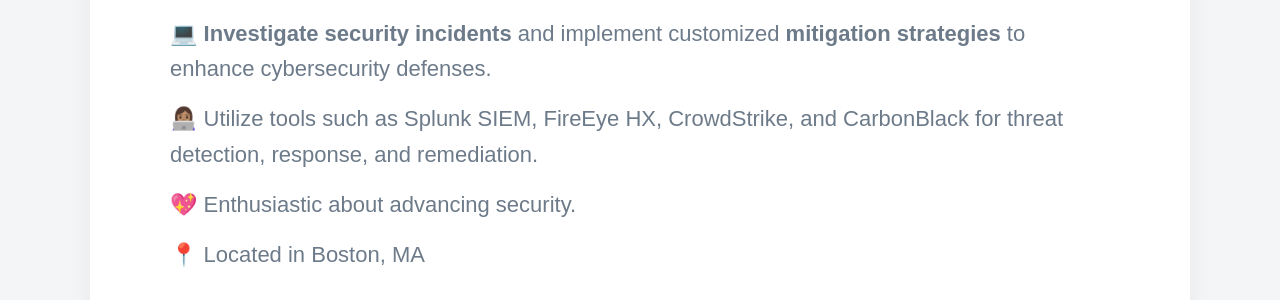
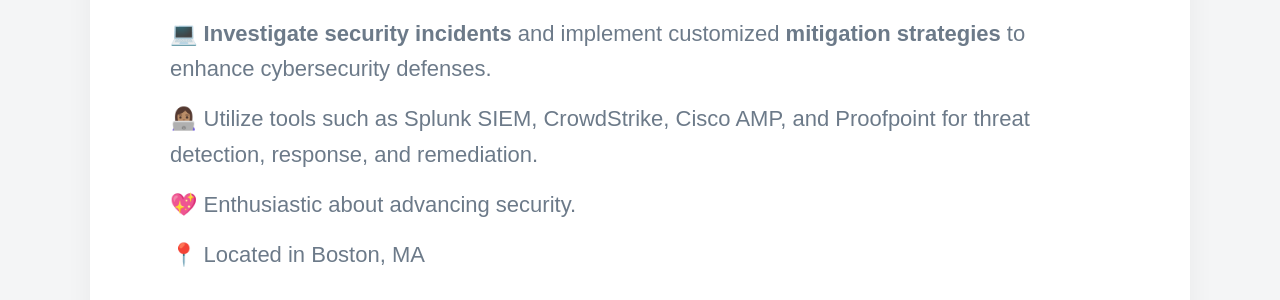
Before and after one commit to vkibaja/vkibaja.github.io, a Jekyll site: the page built from _pages/about.md, in a window 1280 px wide. Shown: the part 829-1129 px from the top of the page. Built offline with Jekyll 4.4.1, drawn with Linux system fonts in a browser that asks for light colours; nearby versions of some CDN libraries; some web fonts are replaced.

Commit message:
Update about.md

```diff
--- a/_pages/about.md
+++ b/_pages/about.md
@@ -15,7 +15,7 @@
 
 💻 **Investigate security incidents** and implement customized **mitigation strategies** to enhance cybersecurity defenses.
 
-👩🏽‍💻 Utilize tools such as Splunk SIEM, FireEye HX, CrowdStrike, and CarbonBlack for threat detection, response, and remediation.
+👩🏽‍💻 Utilize tools such as Splunk SIEM, CrowdStrike, Cisco AMP, and Proofpoint for threat detection, response, and remediation.
 
 💖 Enthusiastic about advancing security.
 
```
